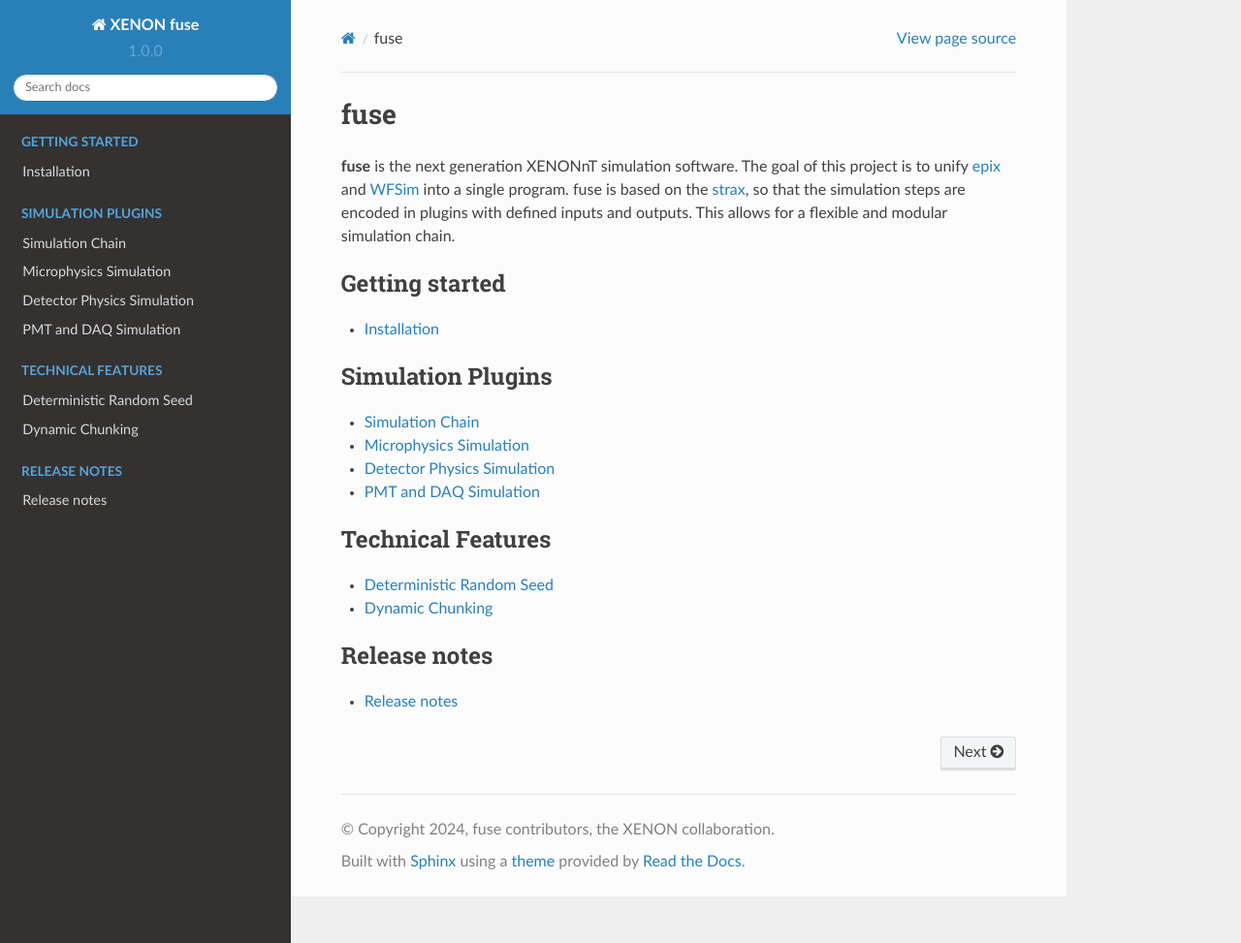
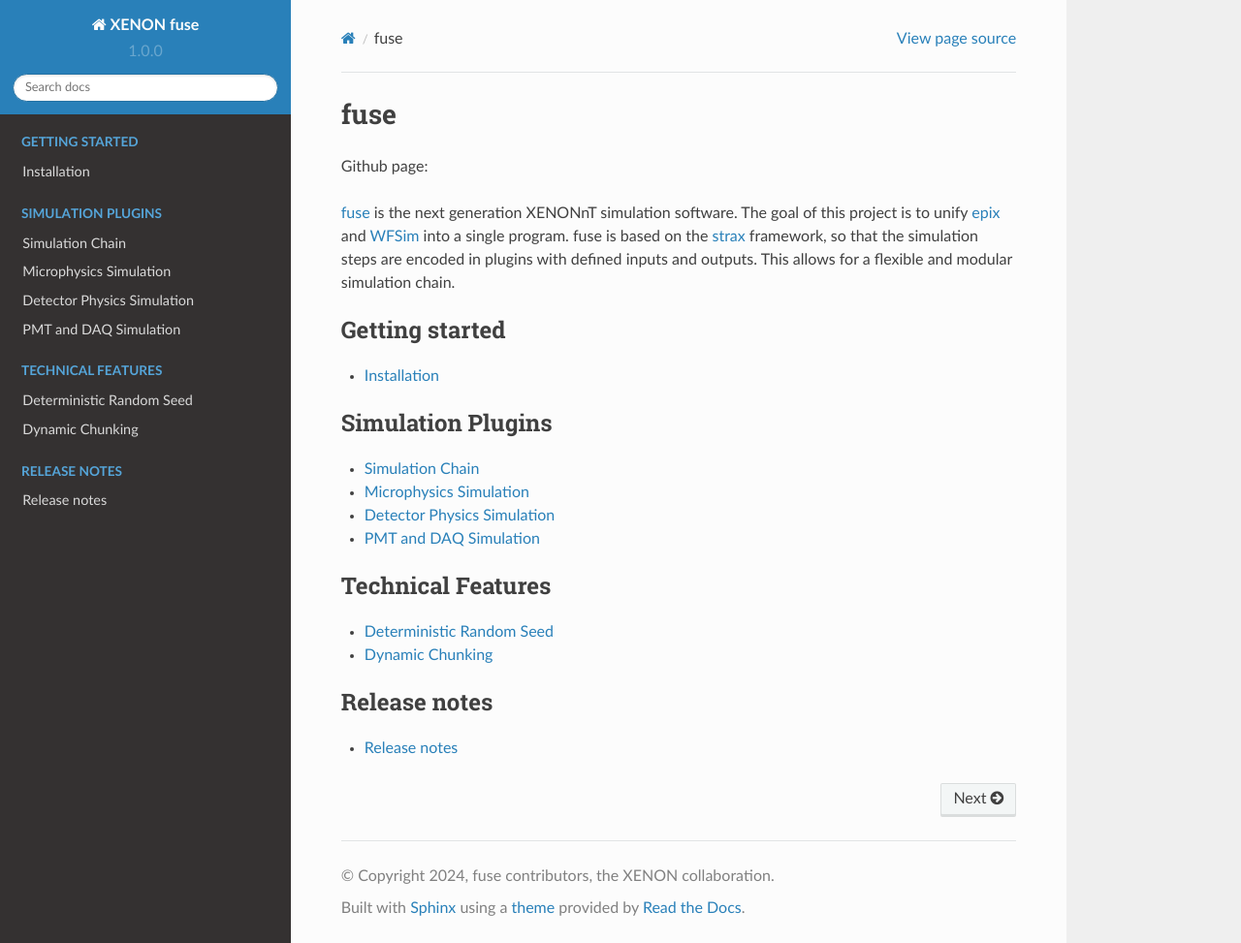
Before and after one commit to XENONnT/fuse, a Sphinx documentation site: the page built from docs/source/index.rst, in a window 1280 px wide and 973 px high. Shown: the whole window at 97% size. Built offline with Sphinx 7.4.7 and the Read the Docs theme 2.0.0, drawn with Linux system fonts in a browser that asks for light colours; pages that are not in the unit, such as notebooks, are missing from menus.

Commit message:
Update links

```diff
--- a/docs/source/index.rst
+++ b/docs/source/index.rst
@@ -1,9 +1,11 @@
 fuse
 ====
 
-**fuse** is the next generation XENONnT simulation software. The goal of this project is
+Github page:
+
+`fuse <https://github.com/XENONnT/fuse>`_ is the next generation XENONnT simulation software. The goal of this project is
 to unify `epix <https://github.com/XENONnT/epix>`_ and `WFSim <https://github.com/XENONnT/WFSim>`_ into a
-single program. fuse is based on the `strax <https://github.com/XENONnT/straxen>`_, so that the simulation
+single program. fuse is based on the `strax <https://github.com/AxFoundation/strax>`_ framework, so that the simulation
 steps are encoded in plugins with defined inputs and outputs. This allows for a flexible and modular
 simulation chain.
 
```
